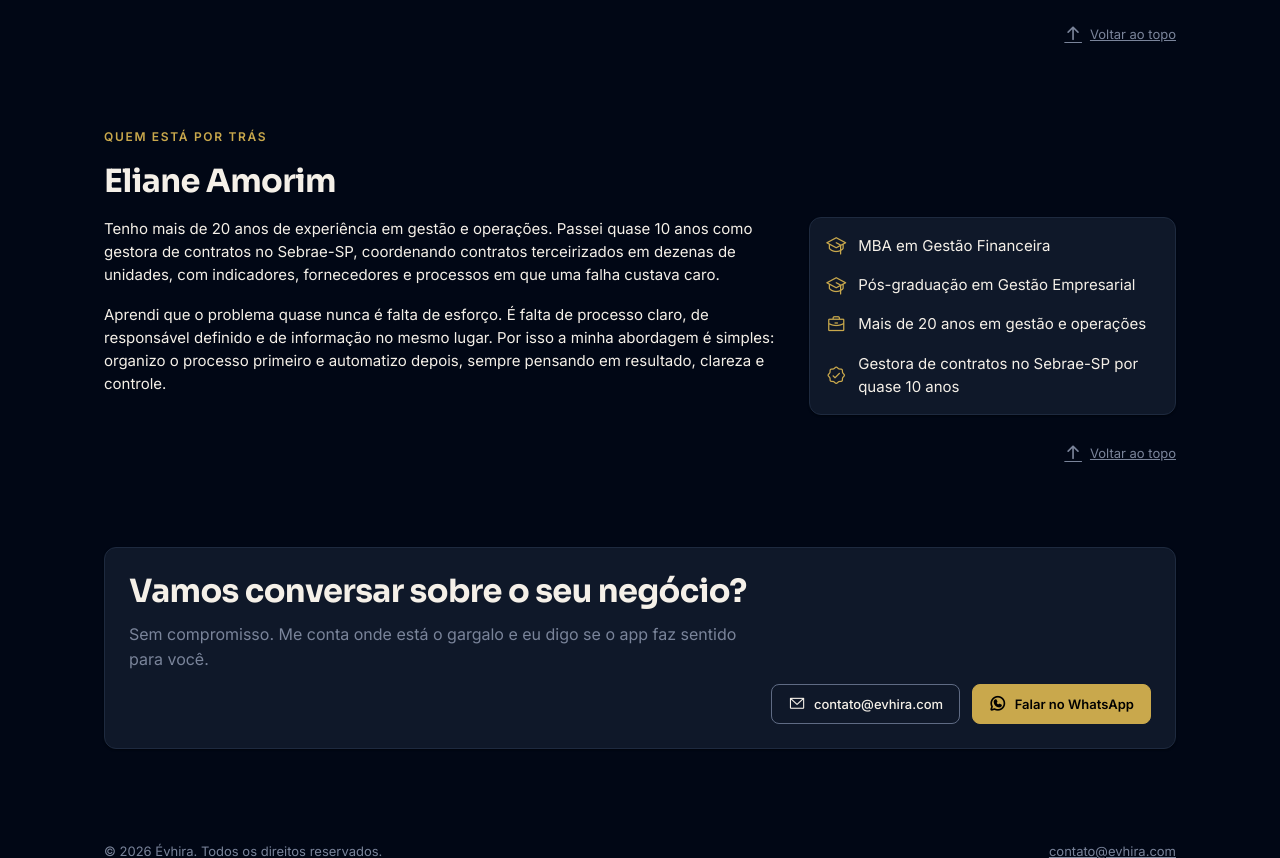
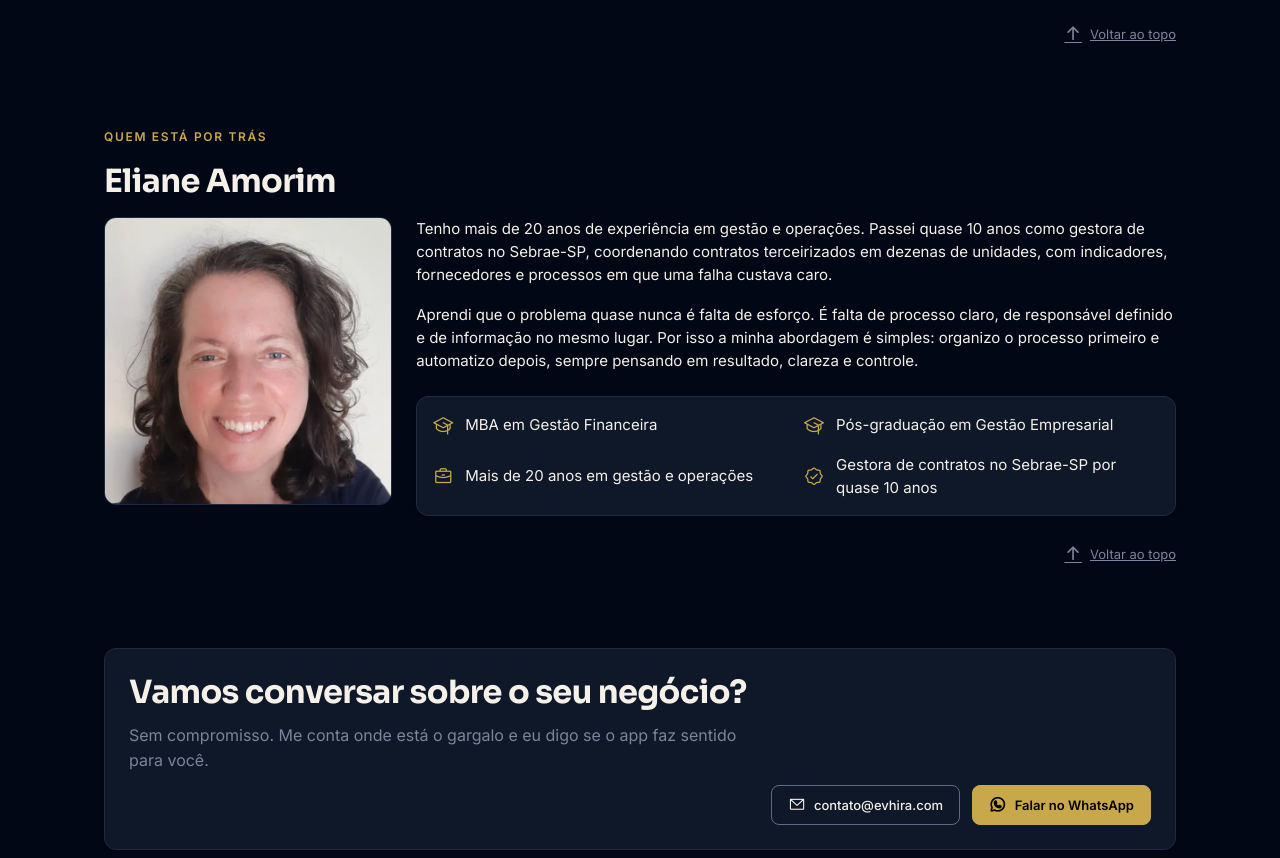
Before and after one commit to elianeamorim/portfolio-evhira, a Flask app: page / in a window 1280 px wide. Shown: the part 3134-3992 px from the top of the page. Run offline with Flask 3, Linux system fonts and the light colour scheme.

Commit message:
Foto da Eliane na seção Quem sou
Co-Authored-By: Claude Sonnet 5.5 <noreply@anthropic.com>

```diff
--- a/static/css/components.css
+++ b/static/css/components.css
@@ -156,10 +156,23 @@ h2 { font-size: clamp(22px, 3.5vw, 32px); }
 .cred {
   list-style: none;
   margin: 0;
+  display: grid;
+  grid-template-columns: repeat(2, 1fr);
   gap: var(--sp-4);
 }
 
 .cred li { display: flex; align-items: center; gap: var(--sp-3); }
+
+/* Foto da Eliane: quadrada, com raio e borda do sistema */
+.foto-quem { margin: 0; }
+
+.foto-quem img {
+  display: block;
+  width: 100%;
+  height: auto;
+  border: 1px solid var(--borda);
+  border-radius: var(--raio);
+}
 
 .chamada { align-items: stretch; }
 
@@ -174,6 +187,7 @@ h2 { font-size: clamp(22px, 3.5vw, 32px); }
 
 @media (max-width: 640px) {
   .destaque { flex-direction: column; align-items: flex-start; gap: var(--sp-3); }
+  .cred { grid-template-columns: 1fr; }
 }
 
 /* Tela do app dentro de um cartão: imagem em cima, legenda embaixo */
--- a/static/css/layout.css
+++ b/static/css/layout.css
@@ -81,12 +81,14 @@
 
 .quem {
   display: grid;
-  grid-template-columns: 1.3fr 0.7fr;
+  grid-template-columns: 0.55fr 1.45fr;
   align-items: start;
   gap: var(--sp-5);
 }
 
 .quem-texto { display: flex; flex-direction: column; gap: var(--sp-4); }
+
+.quem-conteudo { display: flex; flex-direction: column; gap: var(--sp-5); }
 
 .rodape {
   display: flex;
@@ -102,6 +104,7 @@
 
 @media (max-width: 860px) {
   .hero, .quem { grid-template-columns: 1fr; }
+  .foto-quem { max-width: 240px; }
   .hero-marca { max-width: 360px; width: 100%; justify-self: center; }
 }
 
--- a/templates/index.html
+++ b/templates/index.html
@@ -183,6 +183,10 @@
     <p class="eyebrow">Quem está por trás</p>
     <h2>Eliane Amorim</h2>
     <div class="quem">
+      <figure class="foto-quem">
+        <img src="{{ url_for('static', filename='img/foto-eliane.webp') }}" width="640" height="640" loading="lazy" alt="Eliane Amorim, sorrindo, de camisa azul-marinho">
+      </figure>
+      <div class="quem-conteudo">
       <div class="quem-texto">
         <p>Tenho mais de 20 anos de experiência em gestão e operações. Passei quase 10 anos como gestora de contratos no Sebrae-SP, coordenando contratos terceirizados em dezenas de unidades, com indicadores, fornecedores e processos em que uma falha custava caro.</p>
         <p>Aprendi que o problema quase nunca é falta de esforço. É falta de processo claro, de responsável definido e de informação no mesmo lugar. Por isso a minha abordagem é simples: organizo o processo primeiro e automatizo depois, sempre pensando em resultado, clareza e controle.</p>
@@ -193,6 +197,7 @@
         <li><i class="ph ph-briefcase icon-md icon-accent" aria-hidden="true"></i> Mais de 20 anos em gestão e operações</li>
         <li><i class="ph ph-seal-check icon-md icon-accent" aria-hidden="true"></i> Gestora de contratos no Sebrae-SP por quase 10 anos</li>
       </ul>
+      </div>
     </div>
     <p class="voltar"><a href="#inicio" aria-label="Voltar ao topo da página"><i class="ph-bold ph-arrow-up icon" aria-hidden="true"></i><span>Voltar ao topo</span></a></p>
   </section>
```
Also changed, not shown: static/img/foto-eliane.webp (added).
